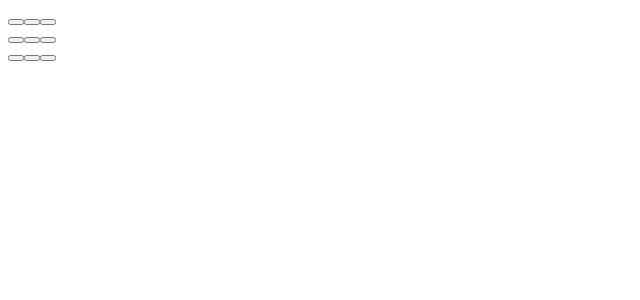
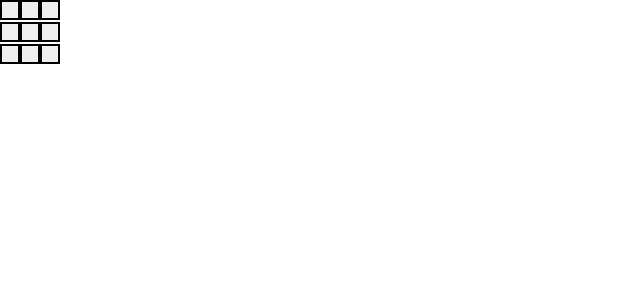
Before and after one commit to mattiamion91/react-tic-tac-toe, a React (Vite) app: page / in a window 1280 px wide. Shown: the top 300 px of the page, without its empty margins (0-640 px from the left). Built offline with nearby package versions, Linux system fonts and the light colour scheme.

Commit message:
feat: square divetna dumb component e tutta la lofica viene eseguita in board e passata a square con le props

```diff
--- a/src/components/Board.jsx
+++ b/src/components/Board.jsx
@@ -1,23 +1,47 @@
+import { useState } from "react"
 import Square from "./square"
 
-export default function Board () {
+export default function Board() {
 
+    //imposto varaibile di stato
+    const [squares, setSquares] = useState(Array(9).fill(null)) //crea un array di 9 elementi con value null
+    //const [squares, setSquares] = useState([1,2,3,4,5,6,7,8,9])
+
+    //imposto var di stato che gestisce se nel quadrato cé una x oppure una o (booleana)
+    const [xIsNext, SetXIsnext] = useState(true)
+
+    //funzione che gestisce il click
+    function handleClick(i) {  //'i' funge sa segna posto
+        if (squares[i]) { //se la casella é gua occupata il return blocca la funzione e il codice che viene dopo non é eseguiti
+
+            return;
+        }
+        const nextSquares = squares.slice(); // con il metodo slice mi creo una copia dell'array orginale
+        if (xIsNext) {
+            nextSquares[i] = 'X'
+        } else {
+            nextSquares[i] = 'O'
+        }
+        //nextSquares[i] = 'X'; // e nella copia alla posizione i esama il valore non sara null ma x
+        setSquares(nextSquares); //con il setter cambio dinamicamente ma mia var di stato squares
+        SetXIsnext(!xIsNext); //setter mi imposta il contrario dello state boolean della var in questo modo ad ogni click avro sempre prima una 'x' e poi una 'o'
+    }
     return (
         <>
-      <div className="riga-griglia">
-        <Square value = '1'/>
-        <Square value = '2'/>
-        <Square value = '3'/>
+            <div className="board-row">
+                <Square value={squares[0]} onSquareClick={() => handleClick(0)} />
+                <Square value={squares[1]} onSquareClick={() => handleClick(1)} />
+                <Square value={squares[2]} onSquareClick={() => handleClick(2)} />
             </div>
-      <div className="riga-griglia">
-        <Square value = '4'/>
-        <Square value = '5'/>
-        <Square value = '6'/>
+            <div className="board-row">
+                <Square value={squares[3]} onSquareClick={() => handleClick(3)} />
+                <Square value={squares[4]} onSquareClick={() => handleClick(4)} />
+                <Square value={squares[5]} onSquareClick={() => handleClick(5)} />
             </div>
-      <div className="riga-griglia">
-        <Square value = '7'/>
-        <Square value = '8'/>
-        <Square value = '9'/>
+            <div className="board-row">
+                <Square value={squares[6]} onSquareClick={() => handleClick(6)} />
+                <Square value={squares[7]} onSquareClick={() => handleClick(7)} />
+                <Square value={squares[8]} onSquareClick={() => handleClick(8)} />
             </div>
         </>
     )
--- a/src/components/Square.jsx
+++ b/src/components/Square.jsx
@@ -1,19 +1,21 @@
-import { useState } from "react";
+//import { useState } from "react";
 //rimuovo value
-export default function Square() {
+export default function Square({value, onSquareClick}) {
 
     //imposto var di stato che deve ricordare che la casella é stata cliccata valore inziale 'null'
-    const [valore, setValore] = useState(null)
+    //const [value, setValue] = useState(null)
 
     // funzione che mi ritona un log allévento click
-    function handleClick() {
-        setValore ('X')//setvalore cambia la var di sato valore in modo dimanico
-        console.log('hai cliccato!!');
+    //function handleClick() {
+    // setValue ('X')//setvalore cambia la var di sato valore in modo dimanico
+    //console.log('hai cliccato!!');
 
-    }
+    //}
 
     return (
-        <button onClick={handleClick}
-        className='quadrato'>{valore}</button>
+        <button onClick={onSquareClick} //esegue la funzione handleclick passata con le props
+            className='square'>
+            {value}
+        </button>
     )
 }
--- a/src/index.css
+++ b/src/index.css
@@ -0,0 +1,15 @@
+/*css reset*/
+
+* {
+  padding: 0;
+  margin: 0;
+  box-sizing: border-box;
+}
+
+/*square*/
+
+.square {
+  height: 20px;
+  width: 20px;
+  border: 2px solid black;
+}
```
Lines whose indentation alone changed are shown as unchanged.
